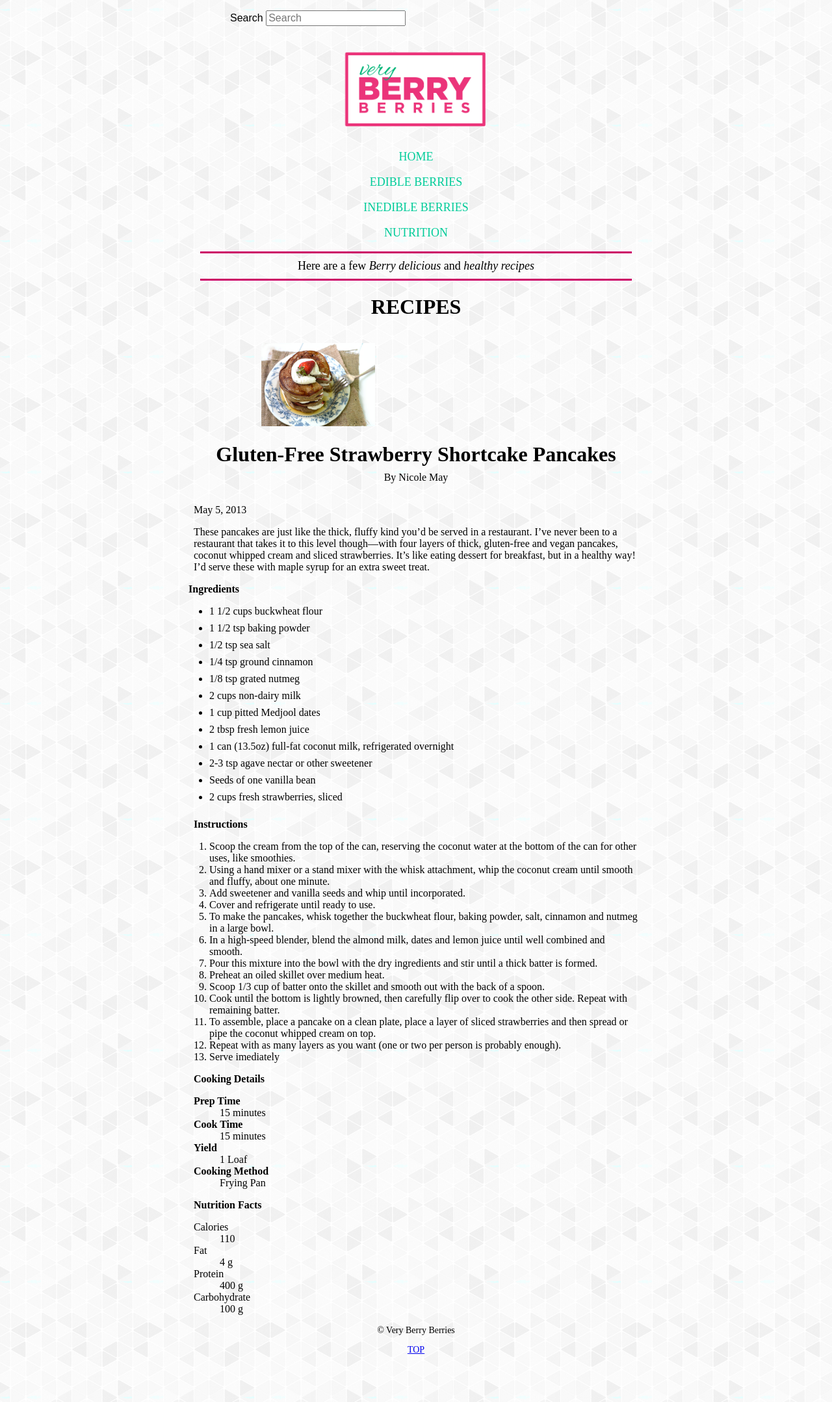
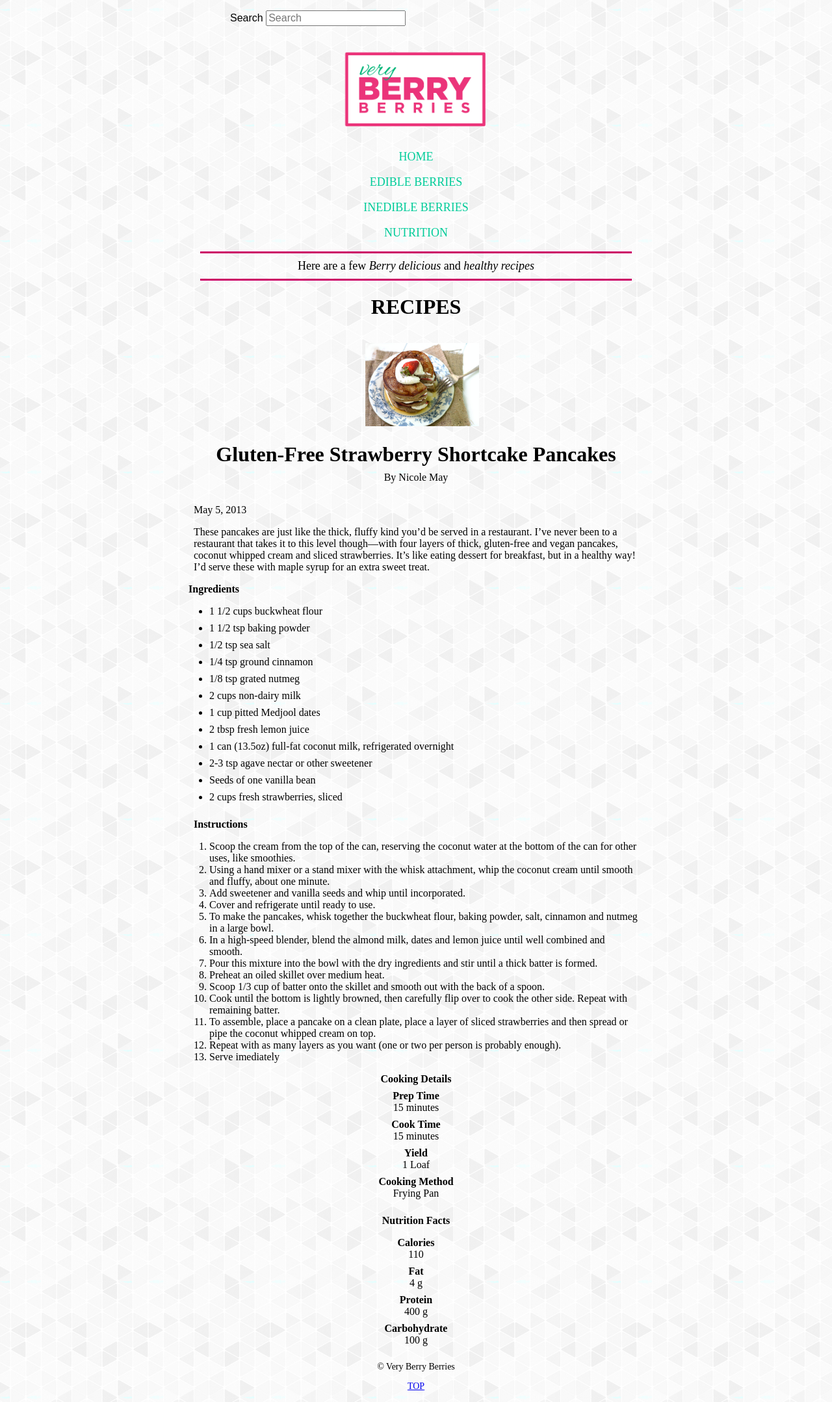
Before and after one commit to laydeekey/large-data-website, a Jekyll site: the page built from recipes.html, in a window 1280 px wide. Shown: the whole page at 65% size. Built offline with Jekyll 4.4.1, drawn with Linux system fonts in a browser that asks for light colours; Markdown is read by kramdown in place of the engine named in the settings.

Commit message:
changed layout

```diff
--- a/css/general.css
+++ b/css/general.css
@@ -143,10 +143,9 @@
 
 	.recipeimg {
 		width: 100%;
-		padding-left: 7em;
+		padding-left: 17em;
 		margin-top: 1em;
 		max-width: 175px;
-		max-height: 250px;
 	}
 
 	.name {
@@ -374,6 +373,38 @@
 
 	#top {
 		padding-bottom: 1em;
+	}
+
+	.instructions-details li {
+		padding: 0 .5em 0 .5em;
+	}
+
+	.nutrition-list,
+	.recipe-facts,
+	.nutrition-details {
+		text-align: center;
+	}
+
+	.nutrition-details dd {
+		margin: 0;
+		padding-bottom: .5em;
+	}
+
+	.cooking-list,
+	.recipe-cooking,
+	.cooking-details {
+		text-align: center;
+		margin: 0;
+		padding: 0;
+	}
+
+	.recipe-cooking {
+		padding-bottom: .5em;
+	}
+
+	.cooking-details dd {
+		margin: 0;
+		padding-bottom: .5em;
 	}
 
 }
--- a/recipes.html
+++ b/recipes.html
@@ -141,10 +141,10 @@ layout: default
 			<div class="nutrition-list">
 				<h3 class="recipe-facts">Nutrition Facts</h3>
 				<dl class="nutrition-details" itemprop="nutrition" itemscope itemtype="http://schema.org/NutritionInformation">
-					<dt>Calories</dt><dd itemprop="calories" value="110">110</dd>
-					<dt>Fat</dt><dd itemprop="fatContent"><data value="4">4 g</data></dd>
-					<dt>Protein</dt><dd itemprop="proteinContent"><data value="400">400 g</data></dd>
-					<dt>Carbohydrate</dt><dd itemprop="carbohydrateContent"><data value="100">100 g</data></dd>
+					<dt><strong>Calories</strong></dt><dd itemprop="calories" value="110">110</dd>
+					<dt><strong>Fat</strong></dt><dd itemprop="fatContent"><data value="4">4 g</data></dd>
+					<dt><strong>Protein</strong></dt><dd itemprop="proteinContent"><data value="400">400 g</data></dd>
+					<dt><strong>Carbohydrate</strong></dt><dd itemprop="carbohydrateContent"><data value="100">100 g</data></dd>
 				</dl>
 			</div>
 		</article>
```
